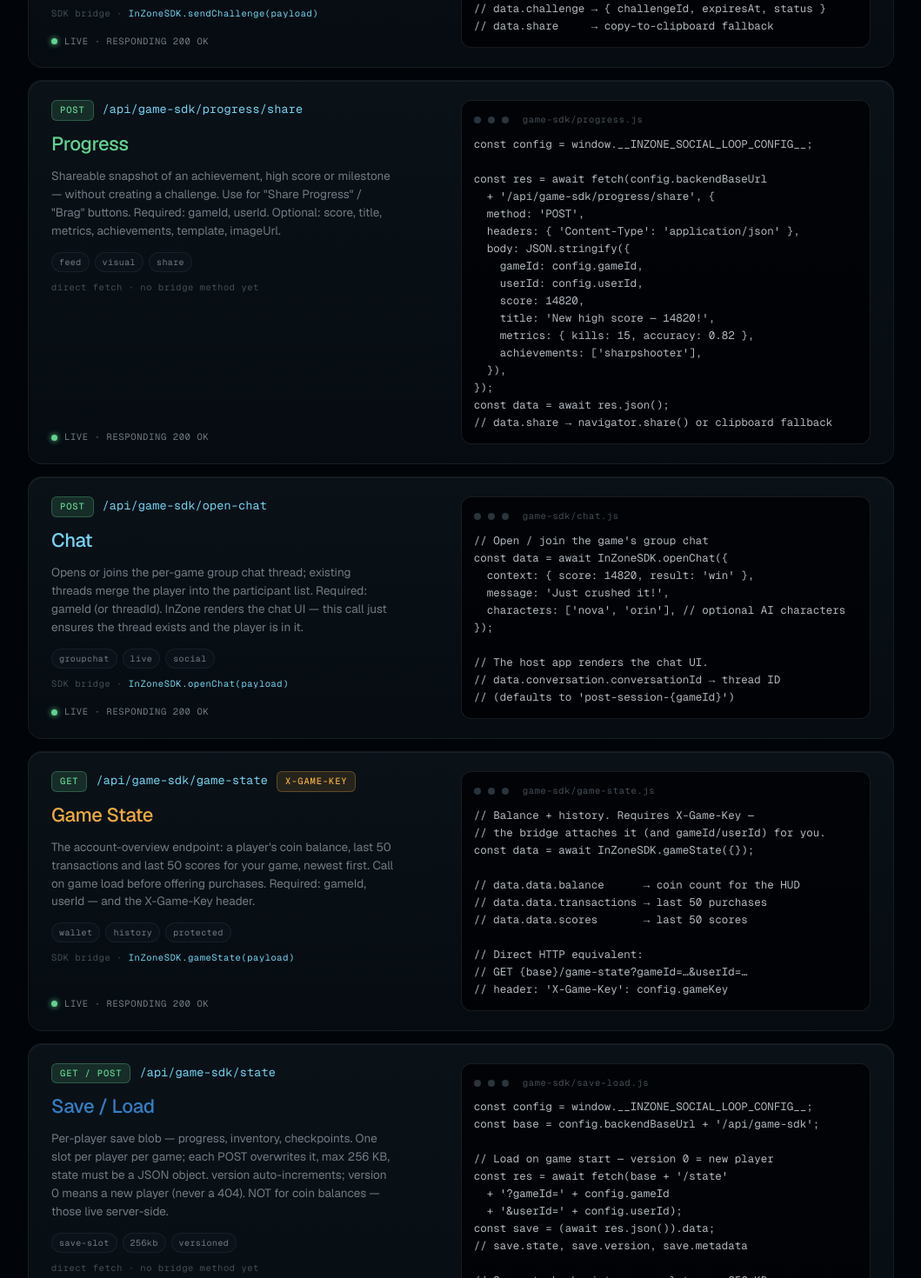
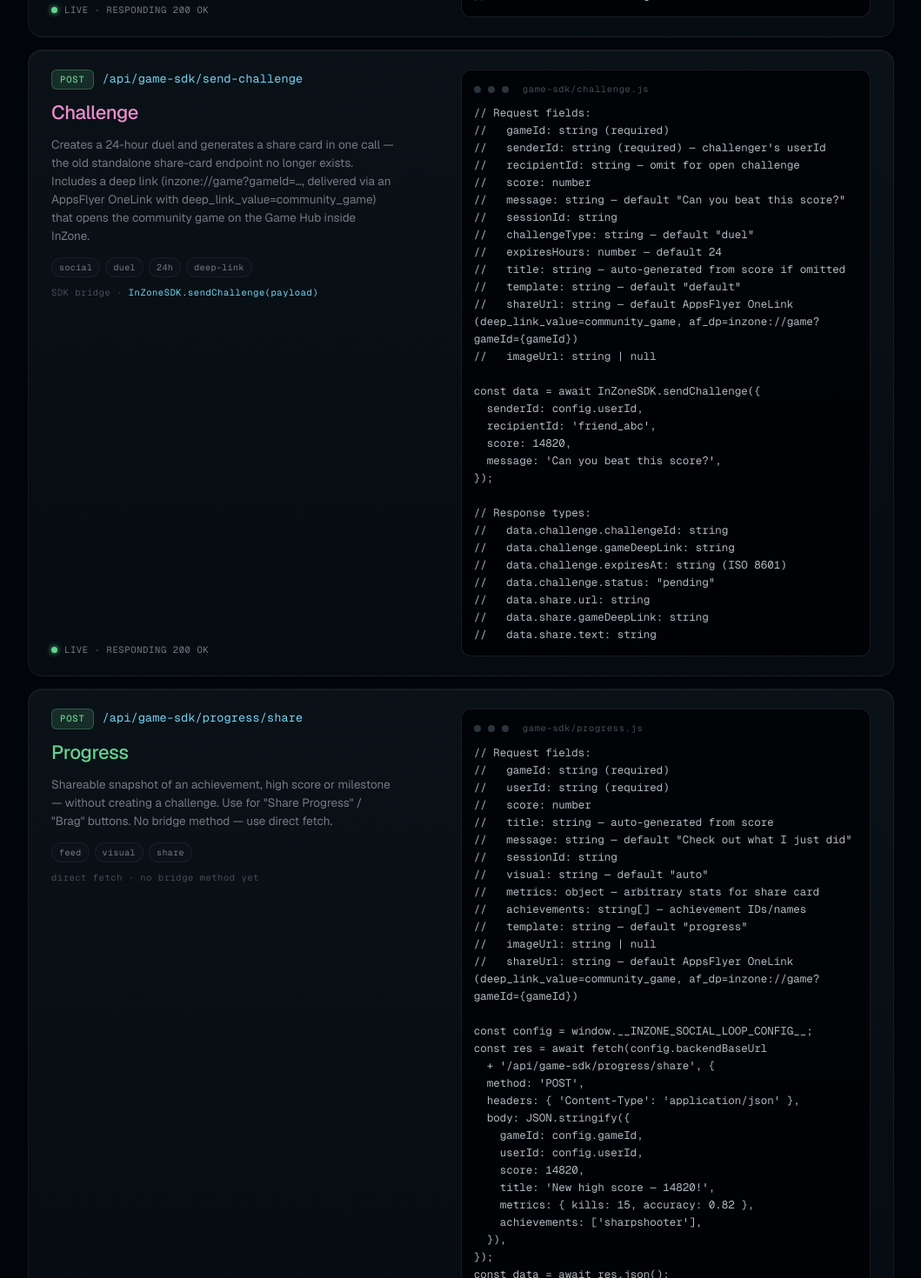
Before and after one commit to inzonesm/inzone-games, a Next.js app: page /endpoints in a window 1280 px wide. Shown: the part 2060-3530 px from the top of the page at 87% size, without its empty margins (220-1279 px from the left). Built offline with nearby package versions, Linux system fonts and the light colour scheme; no server answers; the database is empty; sample sign-in values are in the browser's storage.

Commit message:
endpoint documentation update, yet to be finalized

```diff
--- a/app/endpoints/page.tsx
+++ b/app/endpoints/page.tsx
@@ -74,12 +74,22 @@ const ENDPOINTS: EndpointDef[] = [
     method: 'POST',
     path: '/api/game-sdk/post-score',
     title: 'Post Score',
-    desc: 'Call on game-over, round-end or level-complete. Records the score, writes a leaderboard entry, and returns the player rank, a top-10 snippet and ready-made share data. Required: gameId, score. Optional: playerId, playerName, durationMs, sessionId, platform, metadata.',
+    desc: 'Call on game-over, round-end or level-complete. Records the score, writes a leaderboard entry, and returns the player rank, a top-10 snippet and ready-made share data.',
     tags: ['runs', 'ranked', 'share-data'],
     accent: 'var(--blue-2)',
     auth: false,
     bridge: 'InZoneSDK.postScore(payload)',
-    sample: `// On game-over / round-end
+    sample: `// Request fields:
+//   gameId: string (required)
+//   score: number (required)
+//   playerId: string — omit for anonymous
+//   gameName: string — falls back to gameId
+//   durationMs: number — round duration in ms
+//   sessionId: string
+//   platform: string — e.g. "flutter-webview"
+//   playerName: string — falls back to "Player"
+//   metadata: object — arbitrary key-value pairs
+
 const data = await InZoneSDK.postScore({
   score: 14820,
   durationMs: 92447,
@@ -87,43 +97,79 @@ const data = await InZoneSDK.postScore({
   metadata: { lap: 3 },
 });
 
-// data.player.rank         → player's rank
-// data.score.best          → personal best
-// data.leaderboard.entries → top-10 snippet
-// data.share               → ready-made share payload`,
+// Response types:
+//   data.player.rank: number | null
+//   data.score.value: number
+//   data.score.best: number
+//   data.leaderboard.entries: Array<{
+//     rank: number, playerId: string,
+//     displayName: string, score: number }>
+//   data.share.title: string
+//   data.share.url: string`,
   },
   {
     method: 'POST',
     path: '/api/game-sdk/send-challenge',
     title: 'Challenge',
-    desc: 'Creates a 24-hour duel and generates a share card in one call — the old standalone share-card endpoint no longer exists. Required: gameId, senderId. Omit recipientId for an open challenge. The host app opens the native share sheet automatically.',
-    tags: ['social', 'duel', '24h', 'share'],
+    desc: 'Creates a 24-hour duel and generates a share card in one call — the old standalone share-card endpoint no longer exists. Includes a deep link (inzone://game?gameId=…, delivered via an AppsFlyer OneLink with deep_link_value=community_game) that opens the community game on the Game Hub inside InZone.',
+    tags: ['social', 'duel', '24h', 'deep-link'],
     accent: 'var(--pink)',
     auth: false,
     bridge: 'InZoneSDK.sendChallenge(payload)',
-    sample: `// 24h duel + share card in one call
+    sample: `// Request fields:
+//   gameId: string (required)
+//   senderId: string (required) — challenger's userId
+//   recipientId: string — omit for open challenge
+//   score: number
+//   message: string — default "Can you beat this score?"
+//   sessionId: string
+//   challengeType: string — default "duel"
+//   expiresHours: number — default 24
+//   title: string — auto-generated from score if omitted
+//   template: string — default "default"
+//   shareUrl: string — default AppsFlyer OneLink (deep_link_value=community_game, af_dp=inzone://game?gameId={gameId})
+//   imageUrl: string | null
+
 const data = await InZoneSDK.sendChallenge({
   senderId: config.userId,
-  recipientId: 'friend_abc', // omit → open challenge
+  recipientId: 'friend_abc',
   score: 14820,
   message: 'Can you beat this score?',
 });
 
-// The host app opens the native share sheet for you.
-// data.challenge → { challengeId, expiresAt, status }
-// data.share     → copy-to-clipboard fallback`,
+// Response types:
+//   data.challenge.challengeId: string
+//   data.challenge.gameDeepLink: string
+//   data.challenge.expiresAt: string (ISO 8601)
+//   data.challenge.status: "pending"
+//   data.share.url: string
+//   data.share.gameDeepLink: string
+//   data.share.text: string`,
   },
   {
     method: 'POST',
     path: '/api/game-sdk/progress/share',
     title: 'Progress',
-    desc: 'Shareable snapshot of an achievement, high score or milestone — without creating a challenge. Use for "Share Progress" / "Brag" buttons. Required: gameId, userId. Optional: score, title, metrics, achievements, template, imageUrl.',
+    desc: 'Shareable snapshot of an achievement, high score or milestone — without creating a challenge. Use for "Share Progress" / "Brag" buttons. No bridge method — use direct fetch.',
     tags: ['feed', 'visual', 'share'],
     accent: 'var(--pos)',
     auth: false,
     bridge: null,
-    sample: `const config = window.__INZONE_SOCIAL_LOOP_CONFIG__;
+    sample: `// Request fields:
+//   gameId: string (required)
+//   userId: string (required)
+//   score: number
+//   title: string — auto-generated from score
+//   message: string — default "Check out what I just did"
+//   sessionId: string
+//   visual: string — default "auto"
+//   metrics: object — arbitrary stats for share card
+//   achievements: string[] — achievement IDs/names
+//   template: string — default "progress"
+//   imageUrl: string | null
+//   shareUrl: string — default AppsFlyer OneLink (deep_link_value=community_game, af_dp=inzone://game?gameId={gameId})
 
+const config = window.__INZONE_SOCIAL_LOOP_CONFIG__;
 const res = await fetch(config.backendBaseUrl
   + '/api/game-sdk/progress/share', {
   method: 'POST',
@@ -138,69 +184,104 @@ const res = await fetch(config.backendBaseUrl
   }),
 });
 const data = await res.json();
-// data.share → navigator.share() or clipboard fallback`,
+// data.shareCard.shareCardId: string
+// data.share.title: string
+// data.share.url: string
+// data.shareTargets: string[]`,
   },
   {
     method: 'POST',
     path: '/api/game-sdk/open-chat',
     title: 'Chat',
-    desc: "Opens or joins the per-game group chat thread; existing threads merge the player into the participant list. Required: gameId (or threadId). InZone renders the chat UI — this call just ensures the thread exists and the player is in it.",
+    desc: "Opens or joins the per-game group chat thread and sends a message. If no message is provided, one is built from context (score, wave, result). InZone renders the chat UI — your game just ensures the thread exists and the player is in it.",
     tags: ['groupchat', 'live', 'social'],
     accent: 'var(--blue-1)',
     auth: false,
     bridge: 'InZoneSDK.openChat(payload)',
-    sample: `// Open / join the game's group chat
+    sample: `// Request fields:
+//   gameId: string (required, unless threadId given)
+//   threadId: string — reuse a specific thread
+//   userId: string
+//   sessionId: string
+//   characters: string[] — AI character names
+//   context: object — { score, result, wave, gameName }
+//   message: string — auto-built from context if omitted
+
 const data = await InZoneSDK.openChat({
-  context: { score: 14820, result: 'win' },
-  message: 'Just crushed it!',
-  characters: ['nova', 'orin'], // optional AI characters
+  context: { score: 14820, result: 'win', wave: 5 },
+  characters: ['nova', 'orin'],
 });
 
-// The host app renders the chat UI.
-// data.conversation.conversationId → thread ID
-// (defaults to 'post-session-{gameId}')`,
+// Response types:
+//   data.conversation.conversationId: string
+//   data.conversation.participants: string[]
+//   data.conversation.characters: string[]
+//   data.conversation.context: object`,
   },
   {
     method: 'GET',
     path: '/api/game-sdk/game-state',
     title: 'Game State',
-    desc: "The account-overview endpoint: a player's coin balance, last 50 transactions and last 50 scores for your game, newest first. Call on game load before offering purchases. Required: gameId, userId — and the X-Game-Key header.",
+    desc: "Account overview: coin balance, last 50 transactions and last 50 scores, newest first. Call on game load before offering purchases. Requires X-Game-Key header.",
     tags: ['wallet', 'history', 'protected'],
     accent: 'var(--warm)',
     auth: true,
     bridge: 'InZoneSDK.gameState(payload)',
-    sample: `// Balance + history. Requires X-Game-Key —
-// the bridge attaches it (and gameId/userId) for you.
+    sample: `// Request fields (query params):
+//   gameId: string (required)
+//   userId: string (required)
+// Header: X-Game-Key (required)
+
 const data = await InZoneSDK.gameState({});
 
-// data.data.balance      → coin count for the HUD
-// data.data.transactions → last 50 purchases
-// data.data.scores       → last 50 scores
-
-// Direct HTTP equivalent:
-// GET {base}/game-state?gameId=…&userId=…
-// header: 'X-Game-Key': config.gameKey`,
+// Response types:
+//   data.data.balance: number — coin count
+//   data.data.currency: "Coin"
+//   data.data.transactions: Array<{
+//     transactionId: string, title: string,
+//     coins: number, commissionCoins: number,
+//     developerCoins: number, status: string,
+//     createdAt: string }>
+//   data.data.scores: Array<{
+//     scoreId: string, score: number,
+//     durationMs: number, displayName: string,
+//     createdAt: string }>`,
   },
   {
     method: 'GET / POST',
     path: '/api/game-sdk/state',
     title: 'Save / Load',
-    desc: 'Per-player save blob — progress, inventory, checkpoints. One slot per player per game; each POST overwrites it, max 256 KB, state must be a JSON object. version auto-increments; version 0 means a new player (never a 404). NOT for coin balances — those live server-side.',
+    desc: 'Per-player save blob — progress, inventory, checkpoints. One slot per player per game; each POST overwrites it, max 256 KB, state must be a JSON object. version auto-increments; version 0 means a new player (never a 404). NOT for coin balances.',
     tags: ['save-slot', '256kb', 'versioned'],
     accent: 'var(--blue-3)',
     auth: false,
     bridge: null,
-    sample: `const config = window.__INZONE_SOCIAL_LOOP_CONFIG__;
+    sample: `// Load — GET query params:
+//   gameId: string (required)
+//   userId: string (required)
+// Save — POST body:
+//   gameId: string (required)
+//   userId: string (required)
+//   state: object (required) — max 256 KB
+//   metadata: object — { saveLabel, platform, … }
+
+const config = window.__INZONE_SOCIAL_LOOP_CONFIG__;
 const base = config.backendBaseUrl + '/api/game-sdk';
 
-// Load on game start — version 0 = new player
+// Load response types:
+//   data.data.state: object
+//   data.data.version: number — 0 = new player
+//   data.data.metadata: object
+//   data.data.updatedAt: string | null
 const res = await fetch(base + '/state'
   + '?gameId=' + config.gameId
   + '&userId=' + config.userId);
 const save = (await res.json()).data;
-// save.state, save.version, save.metadata
 
-// Save at checkpoints — one slot, max 256 KB
+// Save response types:
+//   data.data.version: number (auto-incremented)
+//   data.data.bytes: number
+//   data.data.savedAt: string
 await fetch(base + '/state', {
   method: 'POST',
   headers: { 'Content-Type': 'application/json' },
@@ -216,45 +297,69 @@ await fetch(base + '/state', {
     method: 'GET',
     path: '/api/game-sdk/leaderboard',
     title: 'Leaderboard',
-    desc: 'Full standings for a game, ordered by score descending. post-score already returns a top-10 snippet — use this endpoint for a standalone leaderboard screen or when you need more entries. Required: gameId. Optional: limit (default 50, max 200), scope.',
+    desc: 'Full standings for a game, ordered by score descending. post-score already returns a top-10 snippet — use this for a standalone leaderboard screen or more entries. No bridge method — use direct fetch.',
     tags: ['global', 'ranked', 'read-only'],
     accent: 'var(--blue-2)',
     auth: false,
     bridge: null,
-    sample: `const config = window.__INZONE_SOCIAL_LOOP_CONFIG__;
+    sample: `// Request fields (query params):
+//   gameId: string (required)
+//   limit: number — default 50, max 200
+//   scope: string — default "global"
 
+const config = window.__INZONE_SOCIAL_LOOP_CONFIG__;
 const res = await fetch(config.backendBaseUrl
   + '/api/game-sdk/leaderboard'
   + '?gameId=' + config.gameId + '&limit=20');
 const data = await res.json();
 
-// data.entries → { rank, playerId, playerName,
-//                  score, metadata, createdAt }
-// limit: default 50, max 200`,
+// Response types:
+//   data.totalEntries: number
+//   data.scope: string
+//   data.entries: Array<{
+//     rank: number, entryId: string,
+//     playerId: string, playerName: string,
+//     score: number, metadata: object,
+//     createdAt: string }>`,
   },
   {
     method: 'POST',
     path: '/api/game-sdk/coins/tier-{10,50,150,400}',
     title: 'Coins',
-    desc: "Purchase at one of four fixed tiers, debited from the player's InZone balance. Required: userId, gameId, title (shown in transaction history) — and the X-Game-Key header. Purchases are atomic: on success the coins are already deducted; after a network failure, reconcile via game-state.",
+    desc: "Purchase at one of four fixed tiers, debited from the player's InZone balance. Purchases are atomic: on success the coins are already deducted; after a network failure, reconcile via game-state. Requires X-Game-Key header.",
     tags: ['microtx', '4-tier', '90% rev share', 'protected'],
     accent: 'var(--warm)',
     auth: true,
     bridge: 'InZoneSDK.purchaseCoinTier(coins, payload)',
-    sample: `try {
+    sample: `// Request fields:
+//   userId: string (required)
+//   gameId: string (required)
+//   title: string (required) — shown in history
+//   description: string — defaults to title
+//   sessionId: string
+// Header: X-Game-Key (required)
+
+try {
   const data = await InZoneSDK.purchaseCoinTier(10, {
-    title: 'Extra attempt',        // required
-    description: 'One more run',   // defaults to title
+    title: 'Extra attempt',
+    description: 'One more run',
   });
+
+  // Response types:
+  //   data.data.transactionId: string
+  //   data.data.coins: number
+  //   data.data.newBalance: number
+  //   data.data.commissionCoins: number
+  //   data.data.developerCoins: number
+  //   data.data.commissionRate: number (0.1)
+  //   data.tier.name: string
   updateCoinDisplay(data.data.newBalance);
   startNewRound();
 } catch (err) {
-  // Bridge throws on failure — check for
-  // INSUFFICIENT_BALANCE and show a top-up prompt.
+  // INSUFFICIENT_BALANCE → err.details has
+  //   currentBalance: number, required: number
   showMessage(err.message);
-}
-// Tiers: 10 · 50 · 150 · 400
-// You keep 90% of every coin spent.`,
+}`,
   },
 ];
 
@@ -634,8 +739,11 @@ export default function EndpointsPage() {
             </div>
             <p style={{ ...epStyles.desc, maxWidth: 'none', marginBottom: 12 }}>
               Protected endpoints — <b style={{ color: 'var(--ink-2)' }}>GET /game-state</b> and all{' '}
-              <b style={{ color: 'var(--ink-2)' }}>POST /coins/*</b> tiers — require your game key. It arrives in{' '}
-              <b style={{ color: 'var(--ink-2)' }}>config.gameKey</b> (and is shown on the Upload screen); the SDK
+              <b style={{ color: 'var(--ink-2)' }}>POST /coins/*</b> tiers — require your game key. Find it on the{' '}
+              <Link href="/settings" style={{ color: 'var(--blue-1)', textDecoration: 'underline' }}>Settings page</Link> under{' '}
+              <b style={{ color: 'var(--ink-2)' }}>Server key · Social Loops</b>; it also arrives in{' '}
+              <b style={{ color: 'var(--ink-2)' }}>config.gameKey</b> at runtime. If your game doesn&apos;t have a key yet,
+              one is generated automatically the first time you open Settings or the first time the game loads inside InZone. The SDK
               bridge attaches it automatically. Everything else — post-score, send-challenge, progress/share,
               open-chat, state, leaderboard — needs no key.
             </p>
```
Also changed, not shown: public/docs/inzone-game-sdk-guide.md (+16 -17 lines).
